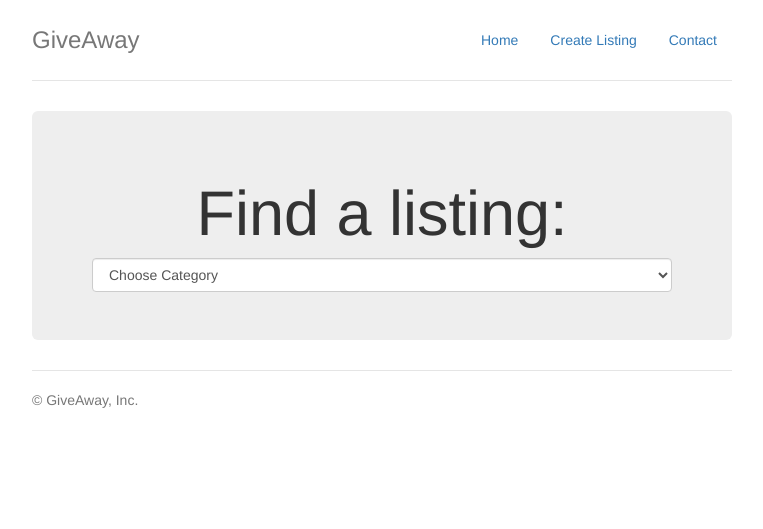
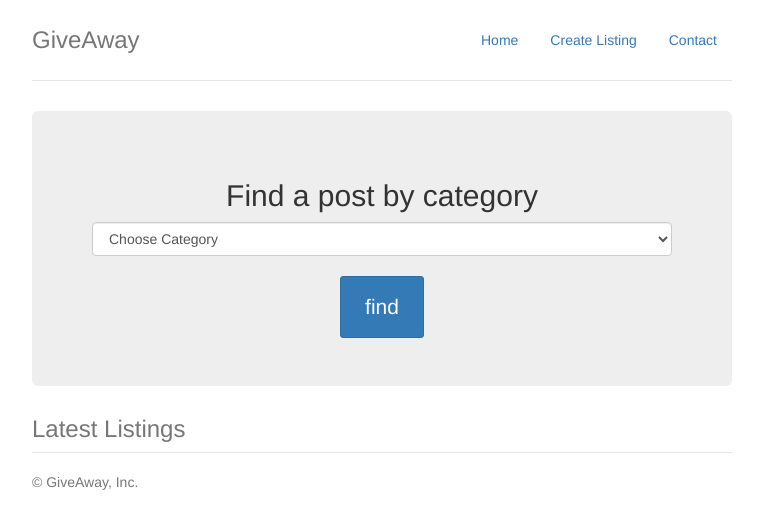
Before and after one commit to itsnyan/giveaway, a PHP site: page / in a window 1280 px wide. Shown: the top 529 px of the page, without its empty margins (258-1021 px from the left). Run offline with PHP 8.4, Linux system fonts and the light colour scheme; data that the repository does not hold is empty.

Commit message:
updated frontpage to include search by category

```diff
--- a/templates/frontpage.php
+++ b/templates/frontpage.php
@@ -1,17 +1,19 @@
 <?php include 'inc/header.php'?>
 
     <div class="jumbotron">
-        <h1>Find a listing: </h1>
-        <form>
+        <h2>Find a post by category </h2>
+        <form method="GET" action="index.php">
             <select name="category" class="form-control">
                 <option value="0"> Choose Category </option>
                 <?php foreach($categories as $category): ?>
                     <option value="<?php echo $category->id; ?>"><?php echo $category->name; ?></option>
                 <?php endforeach; ?>
             </select>
+            <br>
+            <input type="submit" class="btn btn-sm btn-primary" value="find">
         </form>
     </div>
-
+    <h3 class="text-muted"> <?php echo $title ?> </h3>
     <?php foreach($listings as $list): ?>
       <div class="row marketing">
         <div class="col-md-10">
@@ -19,7 +21,7 @@
           <p><?php echo $list->description; ?></p>
         </div>
         <div class="col-md-2">
-            <a class="btn btn-primary" href="#">View</a>
+            <a class="btn btn-primary" href="list.php?id=<?php echo $list->id; ?> ">View</a>
         </div>
     </div>
     <?php endforeach; ?>
```
